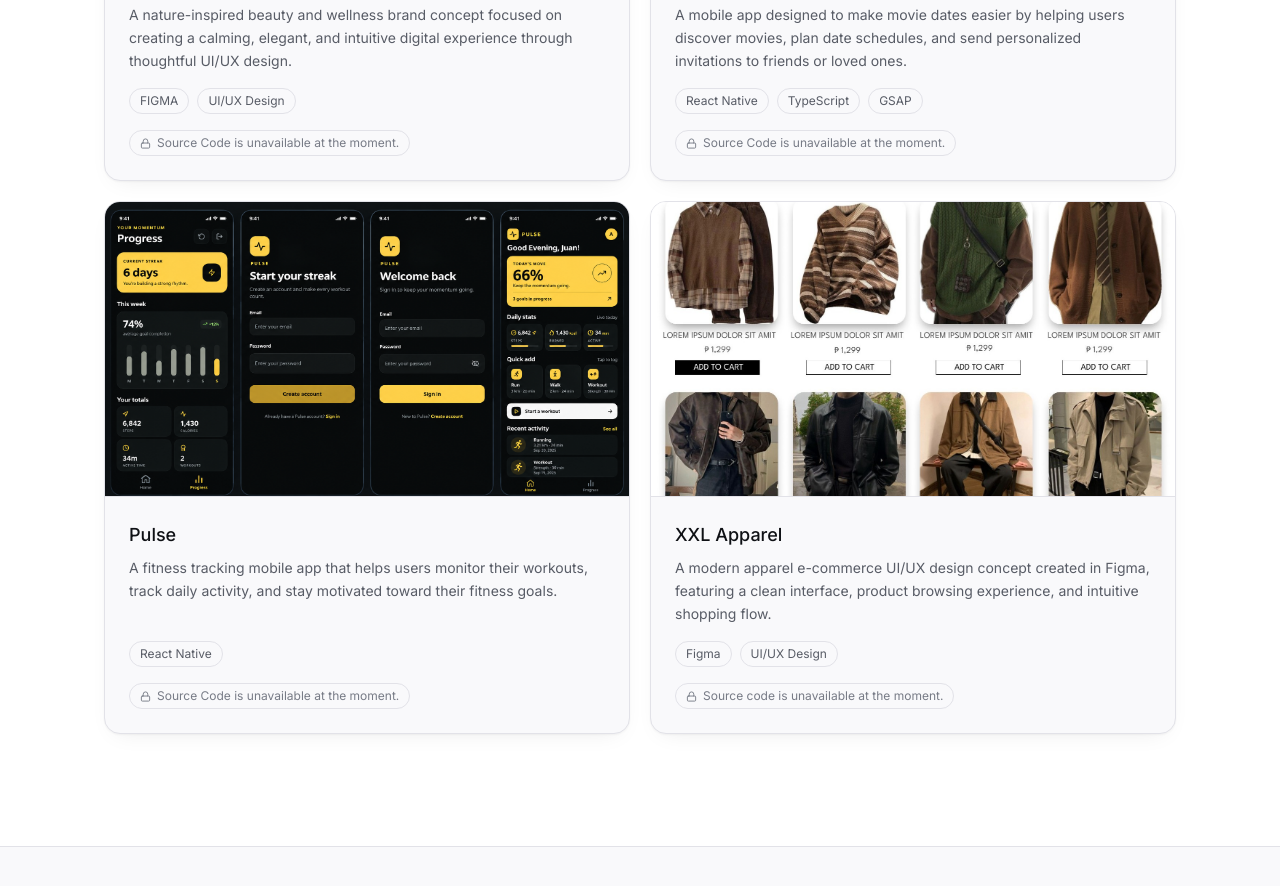
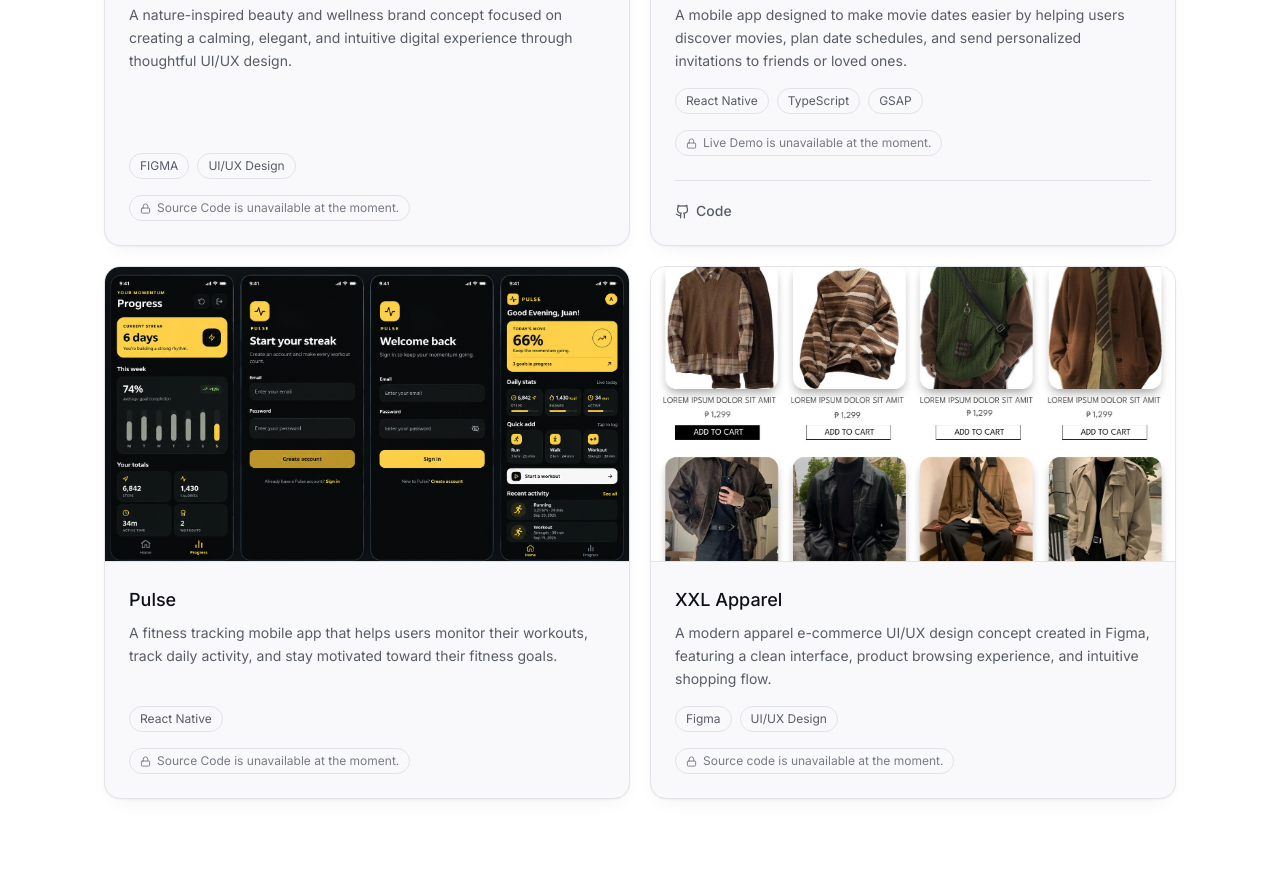
Before and after one commit to ranshade/portfolio, a React (Vite) app: page / in a window 1280 px wide. Shown: the part 5340-6226 px from the top of the page. Built offline with nearby package versions, Linux system fonts and the light colour scheme; no server answers.

Commit message:
new update

```diff
--- a/src/data/projects.js
+++ b/src/data/projects.js
@@ -58,9 +58,9 @@
       "A mobile app designed to make movie dates easier by helping users discover movies, plan date schedules, and send personalized invitations to friends or loved ones.",
     image: mobyImage,
     technologies: ["React Native", "TypeScript", "GSAP"],
-    // github: "#",
+    github: "https://github.com/ranshade/moby.git",
     // demo: "#",
-    note: "Source Code is unavailable at the moment.",
+    note: "Live Demo is unavailable at the moment.",
     featured: false,
   },
 
```
